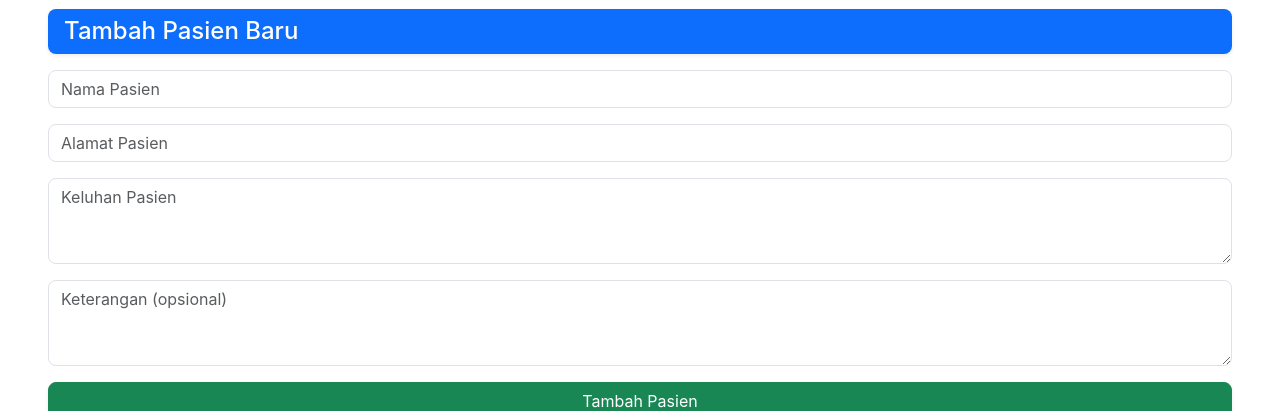
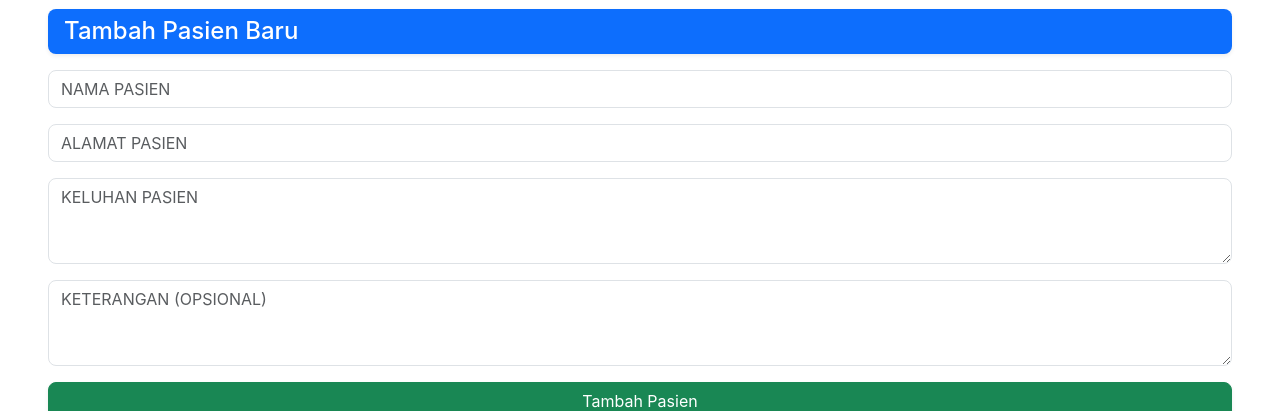
Before and after one commit to Peterslee/dentalVG, a plain HTML site: page index.html in a window 1280 px wide. Shown: the part 493-904 px from the top of the page. Drawn offline with nearby package versions, Linux system fonts and the light colour scheme.

Commit message:
Change input fields to uppercase text
Updated input fields to transform text to uppercase.

```diff
--- a/index.html
+++ b/index.html
@@ -75,19 +75,19 @@
         <h2 class="h4 mb-3 text-secondary bg-primary w-100 rounded-3 shadow-sm text-white text-start py-2 px-3">Tambah Pasien Baru</h2>
         <form id="form-tambah-pasien" class="row g-3 mb-4">
             <div class="col-12">
-                <input type="text" id="nama-pasien-tambah" placeholder="Nama Pasien" required
+                <input type="text" style="text-transform: uppercase;" id="nama-pasien-tambah" placeholder="Nama Pasien" required
                        class="form-control rounded-3">
             </div>
             <div class="col-12">
-                <input type="text" id="alamat-pasien-tambah" placeholder="Alamat Pasien" required
+                <input type="text" style="text-transform: uppercase;" id="alamat-pasien-tambah" placeholder="Alamat Pasien" required
                        class="form-control rounded-3">
             </div>
             <div class="col-12">
-                <textarea id="keluhan-pasien-tambah" placeholder="Keluhan Pasien" rows="3" required
+                <textarea id="keluhan-pasien-tambah" style="text-transform: uppercase;" placeholder="Keluhan Pasien" rows="3" required
                           class="form-control rounded-3"></textarea>
             </div>
             <div class="col-12">
-                <textarea id="keterangan-pasien-tambah" placeholder="Keterangan (opsional)" rows="3"
+                <textarea id="keterangan-pasien-tambah" style="text-transform: uppercase;" placeholder="Keterangan (opsional)" rows="3"
                           class="form-control rounded-3"></textarea>
             </div>
             <div class="col-12">
```
